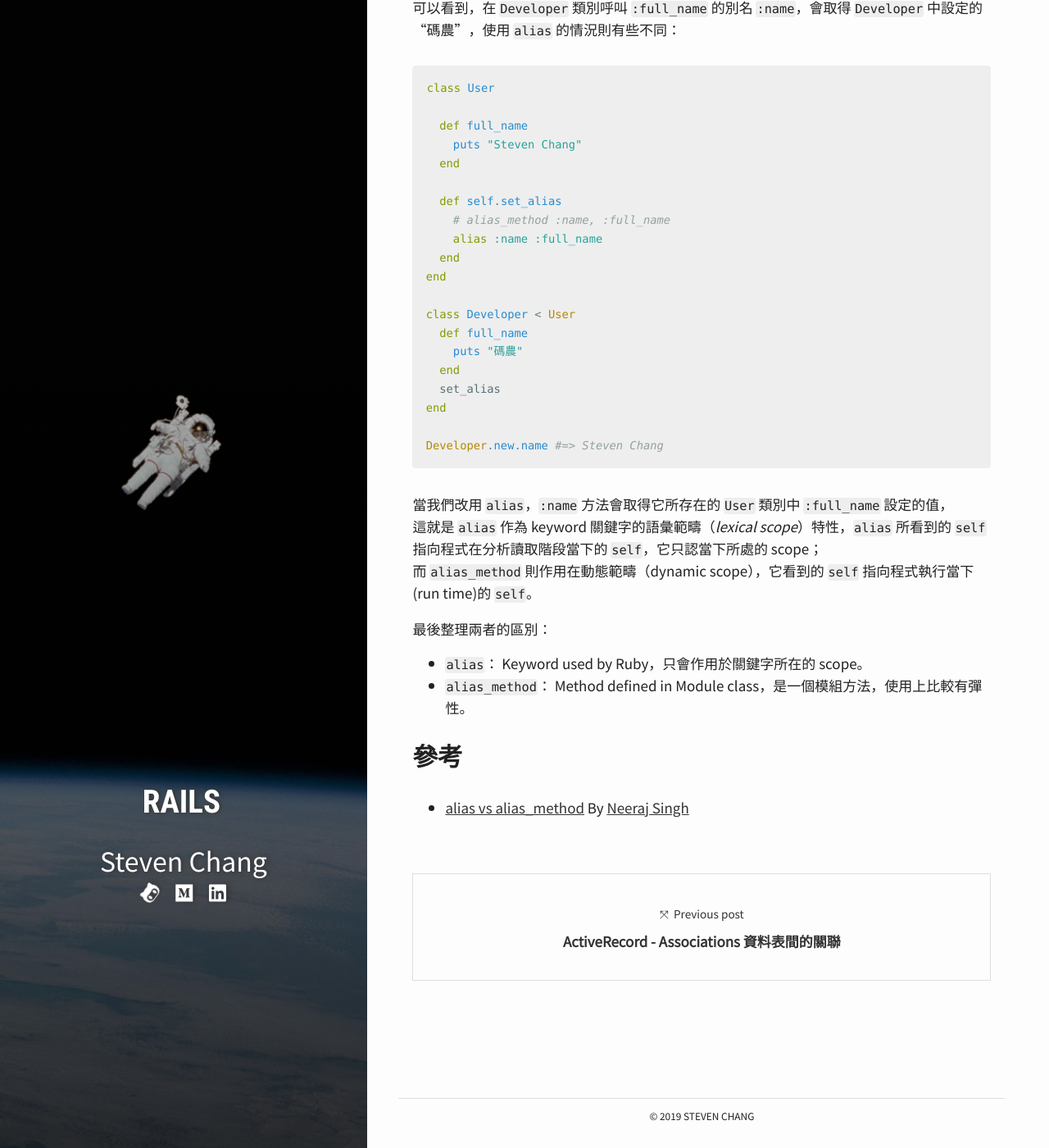
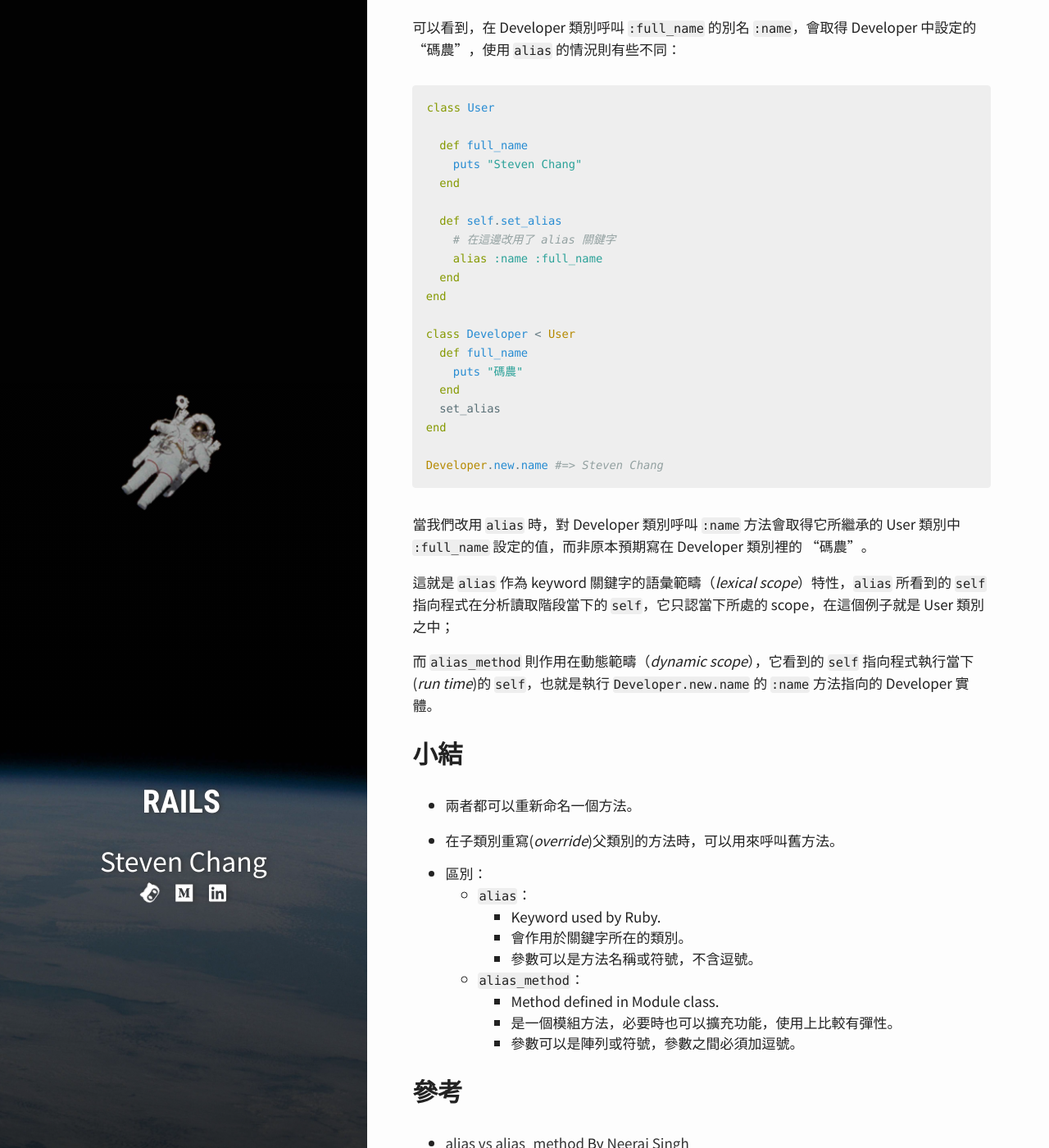
Before and after one commit to stevencch99/stevencch99.github.io, a Jekyll site: the page built from _posts/2019-12-04-Rails-alias-and-alias-method.md, in a window 1280 px wide and 1400 px high, scrolled down 3131 px. Shown: the whole window at 82% size. Built offline with Jekyll 4.4.1, drawn with Linux system fonts in a browser that asks for light colours; comment, search, counter and statistics services are not loaded; some of the changed text lies outside the part shown.

Commit message:
Update post of alias method.

````diff
--- a/_posts/2019-12-04-Rails-alias-and-alias-method.md
+++ b/_posts/2019-12-04-Rails-alias-and-alias-method.md
@@ -22,7 +22,7 @@ comments: true
 ```ruby
 # Under instance project
 class Order
-  # alias common method :foo to call :foo under instance project
+  # alias Common method :foo to call :foo under instance project
   alias_method :foo_common, :foo
 
   def foo(order)
@@ -34,14 +34,13 @@ class Order
 end
 ```
 
-簡單介紹我們的程式架構是由一個共用的 common 程式為基礎，根據不同的專案需求另外擴充 module instance。
+簡單介紹我們的程式架構是由一個共用的 Common 程式為基礎，根據不同的專案需求另外擴充 Instance module。
 
 在這個例子中，為了因應不同國家的條件計算附加費用，
-於是透過 `alias_method`，在 instance project 的 `:foo` 方法中，先呼叫位於 common 的 `:foo`(_這邊化名為 `:foo_common`_)之後，
-再接著執行 `:calculate_tax_price` 計算附加費用並回傳結果。
+於是透過 `alias_method`，在 Instance module 的 `:foo` 方法中，先呼叫位於 Common 的 `:foo` 方法(*這邊化名為 `:foo_common`*)之後，再接著執行 `:calculate_tax_price` 計算附加費用並回傳結果。
 
-也就是說，只有在 instance project 中呼叫 `:foo` 將會另外再加計附加費用，
-如此便可以在不改動原本 common 程式碼的情況下得到我們所期望的最終金額。
+也就是說，只有在 Instance module 中呼叫 `:foo` 將會另外再加計附加費用，
+如此便可以在不改動原本 Common 程式碼的情況下得到我們所期望的最終金額。
 
 ![image alt](https://i.imgur.com/FhEdPBT.png "alias_method_common_instance_graph")
 > 結構示意圖
@@ -111,7 +110,7 @@ end
 Developer.new.name #=> 碼農
 ```
 
-可以看到，在 `Developer` 類別呼叫 `:full_name` 的別名 `:name`，會取得 `Developer` 中設定的 "碼農"，使用 `alias` 的情況則有些不同：
+可以看到，在 Developer 類別呼叫 `:full_name` 的別名 `:name`，會取得 Developer 中設定的 "碼農"，使用 `alias` 的情況則有些不同：
 
 ```ruby
 class User
@@ -121,7 +120,7 @@ class User
   end
 
   def self.set_alias
-    # alias_method :name, :full_name
+    # 在這邊改用了 alias 關鍵字
     alias :name :full_name
   end
 end
@@ -136,13 +135,27 @@ end
 Developer.new.name #=> Steven Chang
 ```
 
-當我們改用 `alias`，`:name` 方法會取得它所存在的 `User` 類別中 `:full_name` 設定的值，
-這就是 `alias` 作為 keyword 關鍵字的語彙範疇（_lexical scope_）特性，`alias` 所看到的 `self` 指向程式在分析讀取階段當下的 `self`，它只認當下所處的 scope；
-而 `alias_method` 則作用在動態範疇（dynamic scope），它看到的 `self` 指向程式執行當下(run time)的 `self`。
+當我們改用 `alias` 時，對 Developer 類別呼叫 `:name` 方法會取得它所繼承的 User 類別中 `:full_name` 設定的值，而非原本預期寫在 Developer 類別裡的 "碼農"。
 
-最後整理兩者的區別：
-- `alias`： Keyword used by Ruby，只會作用於關鍵字所在的 scope。
-- `alias_method`： Method defined in Module class，是一個模組方法，使用上比較有彈性。
+
+這就是 `alias` 作為 keyword 關鍵字的語彙範疇（*lexical scope*）特性，`alias` 所看到的 `self` 指向程式在分析讀取階段當下的 `self`，它只認當下所處的 scope，在這個例子就是 User 類別之中；
+
+而 `alias_method` 則作用在動態範疇（*dynamic scope*），它看到的 `self` 指向程式執行當下(*run time*)的 `self`，也就是執行 `Developer.new.name` 的 `:name` 方法指向的 Developer 實體。
+
+## 小結
+
+- 兩者都可以重新命名一個方法。
+- 在子類別重寫(*override*)父類別的方法時，可以用來呼叫舊方法。
+
+- 區別：
+  - `alias`：
+    - Keyword used by Ruby.
+    - 會作用於關鍵字所在的類別。
+    - 參數可以是方法名稱或符號，不含逗號。
+  - `alias_method`：
+    - Method defined in Module class.
+    - 是一個模組方法，必要時也可以擴充功能，使用上比較有彈性。
+    - 參數可以是陣列或符號，參數之間必須加逗號。
 
 ## 參考
 
````
